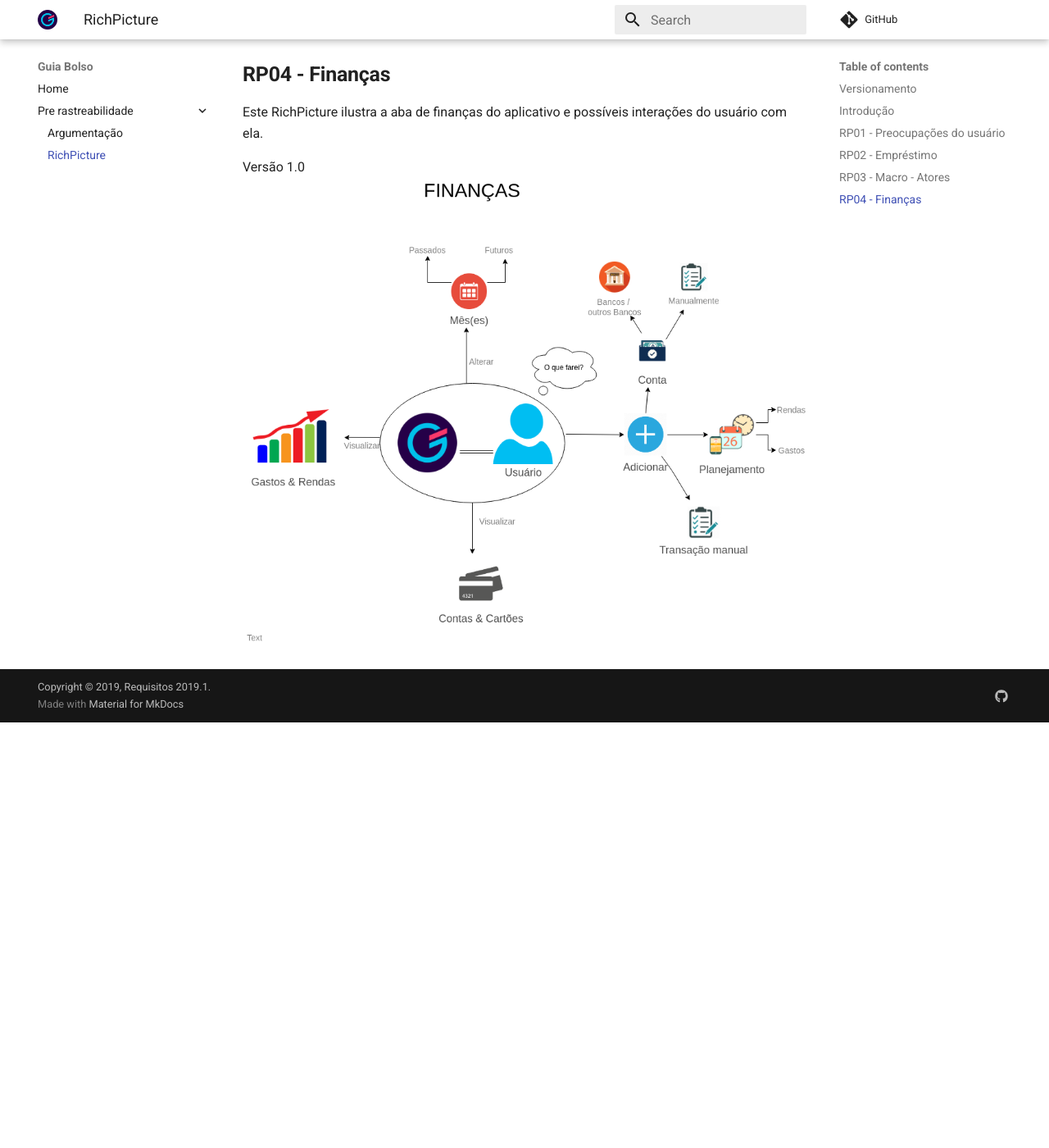
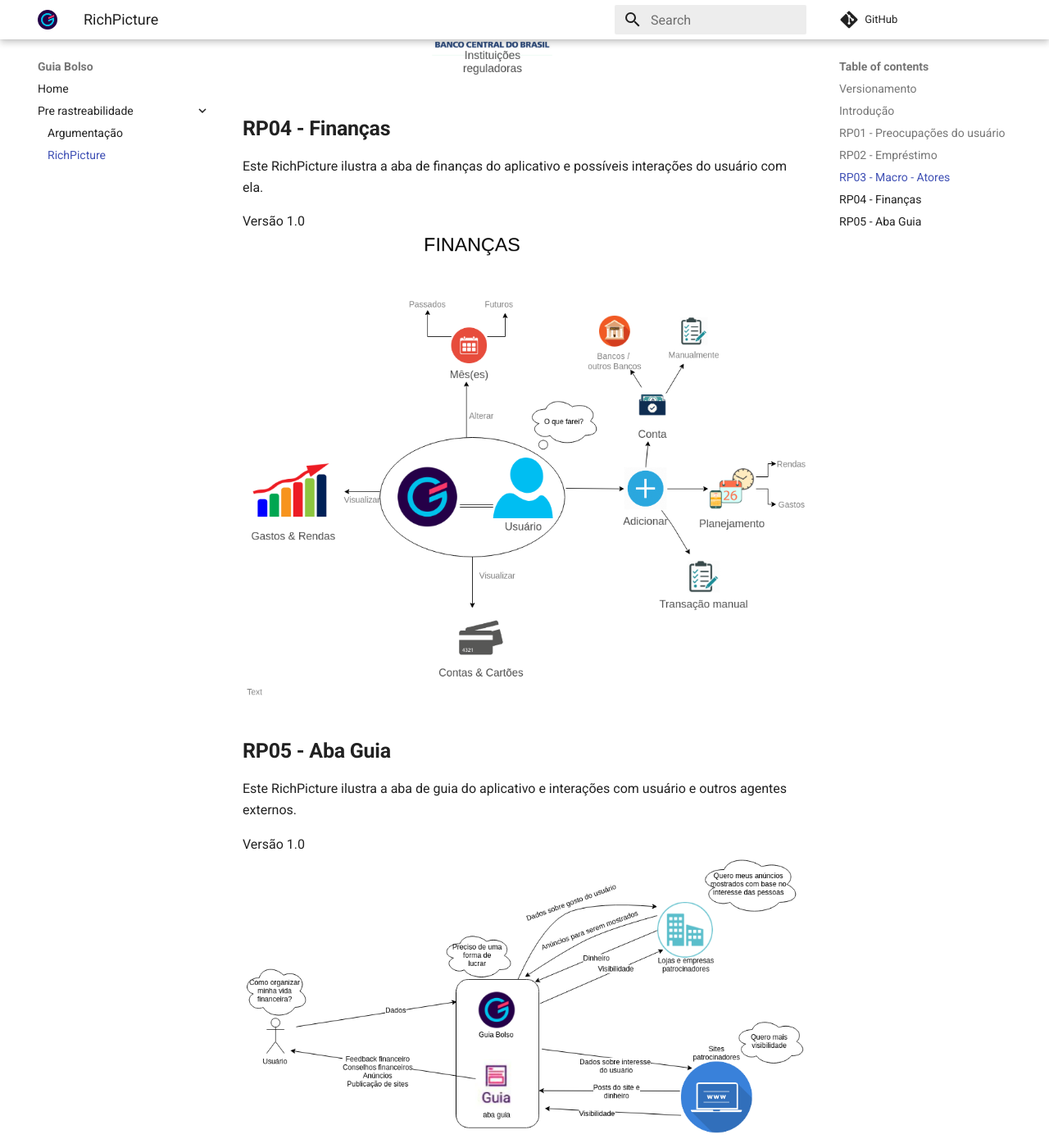
Before and after one commit to fga-disciplinas/2019.1-Guia-Bolso, an MkDocs documentation site: the page built from docs/pre-rastreabilidade/RichPicture.md, in a window 1280 px wide and 1400 px high, scrolled down 3471 px. Shown: the whole window at 82% size. Built offline with MkDocs 1.6.1 and Material for MkDocs 9.7.7, drawn with Linux system fonts in a browser that asks for light colours; comment, search, counter and statistics services are not loaded; before the commit the page ends 4352 px from its top, so only the background shows below that; some of the changed text lies outside the part shown.

Commit message:
Adicionando rich picture da aba guia e argumentação de anúncios

```diff
--- a/docs/pre-rastreabilidade/RichPicture.md
+++ b/docs/pre-rastreabilidade/RichPicture.md
@@ -6,6 +6,7 @@
 | 30/03/2019 | 1.0 | Adição do RichPicture de preocupações do usuários - RP01| [Sara Silva](https://github.com/silvasara) e [Shayane Alcântara](https://github.com/shayanealcantara) |
 | 30/03/2019 | 1.0 | Adição do RichPicture de Empréstimos - RP02| [Sara Silva](https://github.com/silvasara) e [Shayane Alcântara](https://github.com/shayanealcantara) |
 | 31/03/2019 | 1.1 | Adição dos RichPictures - Macro - Atores (RP03) & Finanças (RP04)| [Elias Bernardo](https://github.com/silvasara) e [Rafael Makaha](https://github.com/rafaelmakaha) |
+| 31/03/2019 | 1.0 | Adição do RichPicture da aba Guia - RP05| [Marcelo Araújo](https://github.com/santosm46) e [Lucas Machado](https://github.com/lmmLucasMachado) |
 
 ## **Introdução**
 Os RichPictures são artefatos usados na fase de pré-rastreabilidade de Requisitos de Software, são desenhos que expressam ideias que ajudam na representação de subsistemas de um sistema maior. Neste trabalho, os RichPictures foram feitos em cima de pontos relevantes para o levantamento de requisitos do aplicativo Guiabolso.
@@ -33,3 +34,9 @@
 
 Versão 1.0
 [ ![RP04](./../img/rich_picture_financas.png) ](./../img/rich_picture_financas.png)
+
+## **RP05 - Aba Guia**
+Este RichPicture ilustra a aba de guia do aplicativo e interações com usuário e outros agentes externos.
+
+Versão 1.0
+[ ![RP05](./../img/rich_picture_guia.png) ](./../img/rich_picture_guia.png)
```
Also changed, not shown: docs/pre-rastreabilidade/Argumentação.md (+7 -0 lines), docs/img/argumentacao_anuncios.png (added), docs/img/rich_picture_guia.png (added).
